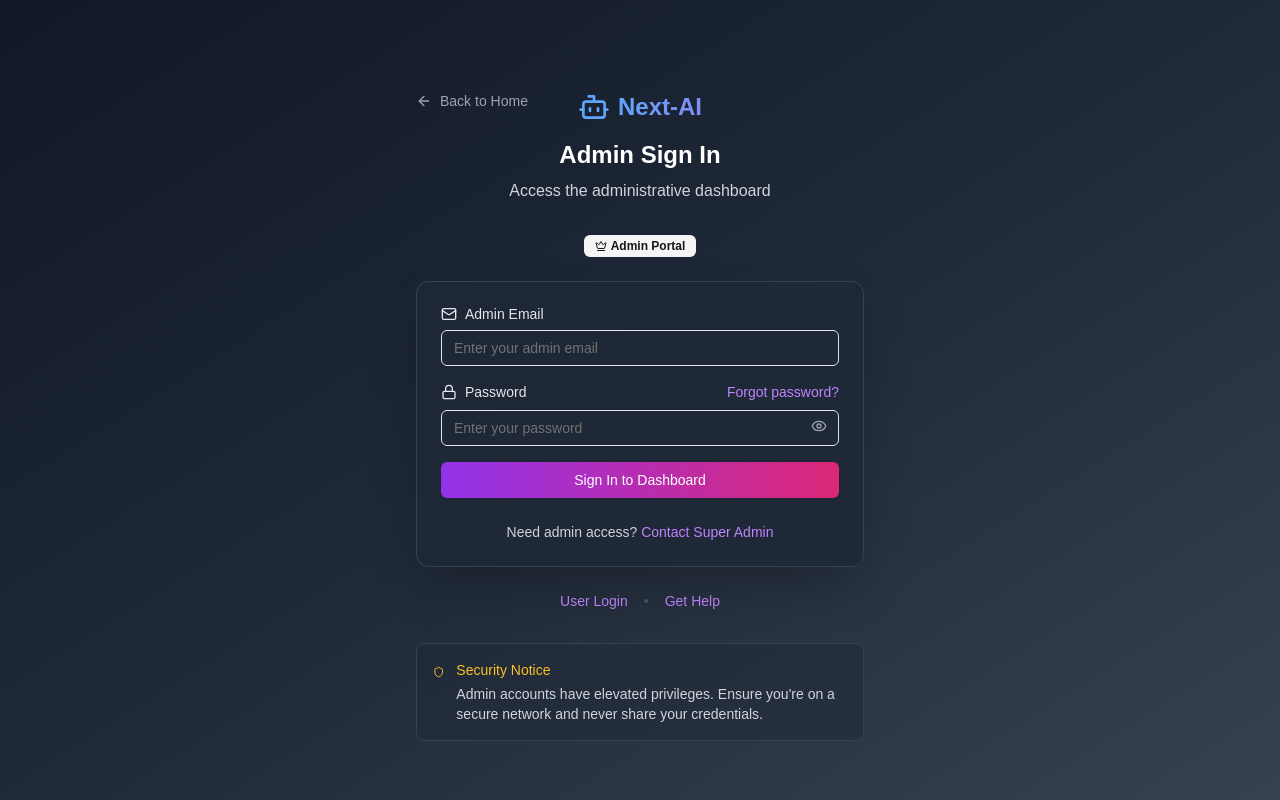
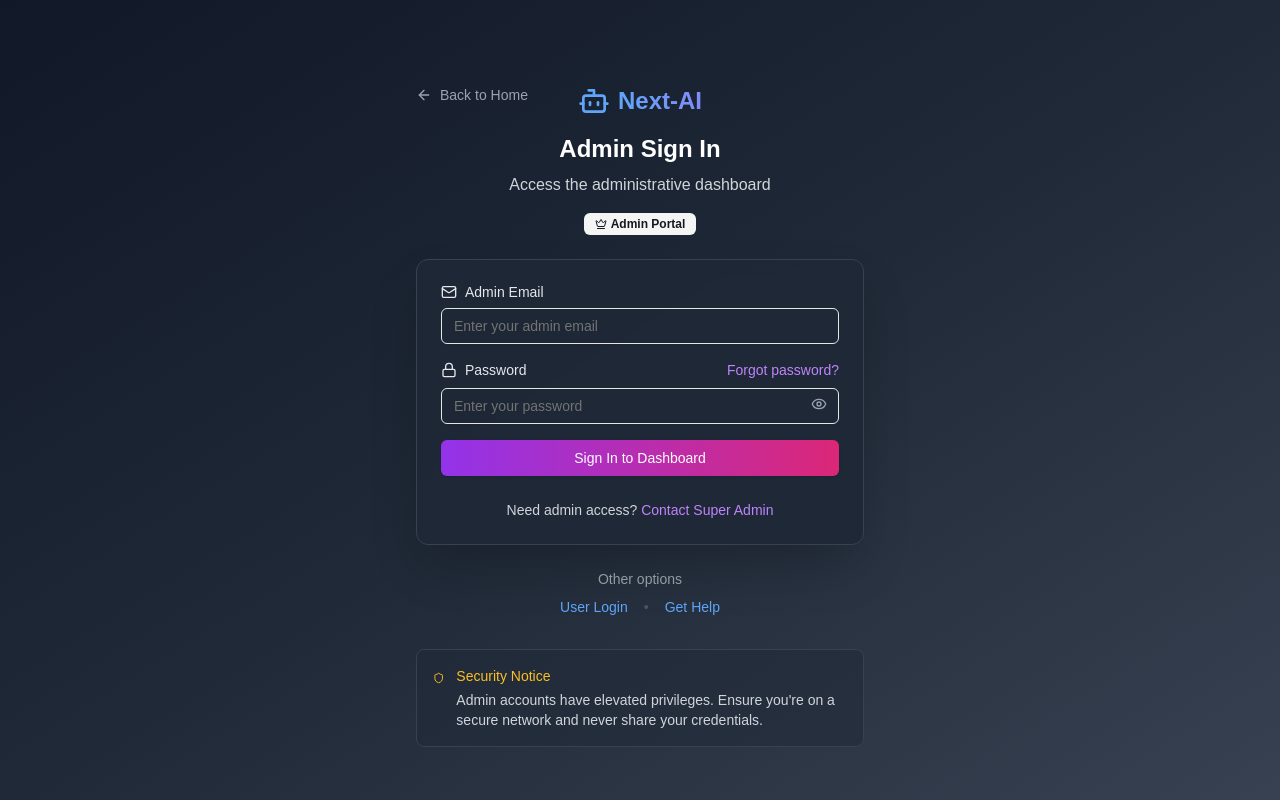
Before and after one commit to huzidev/next-ai, a Next.js app: page /auth/admin/signin in a window 1280 px wide. Built offline with nearby package versions, Linux system fonts and the light colour scheme.

Commit message:
auth cards components

```diff
--- /dev/null
+++ b/src/components/auth/AuthFooter.tsx
@@ -0,0 +1,38 @@
+import Link from "next/link";
+
+interface AuthFooterProps {
+  helpText?: string;
+  links?: Array<{
+    href: string;
+    text: string;
+  }>;
+}
+
+export default function AuthFooter({
+  helpText = "Need help?",
+  links = [
+    { href: "/support", text: "Contact Support" },
+    { href: "/auth/admin/signin", text: "Admin Login" }
+  ]
+}: AuthFooterProps) {
+  return (
+    <div className="mt-6 text-center">
+      <p className="text-sm text-gray-400 mb-2">{helpText}</p>
+      <div className="space-x-4 text-sm">
+        {links.map((link, index) => (
+          <span key={link.href}>
+            <Link
+              href={link.href}
+              className="text-blue-400 hover:text-blue-300 transition-colors"
+            >
+              {link.text}
+            </Link>
+            {index < links.length - 1 && (
+              <span className="text-gray-600 ml-4">•</span>
+            )}
+          </span>
+        ))}
+      </div>
+    </div>
+  );
+}
--- a/src/components/auth/AuthHeader.tsx
+++ b/src/components/auth/AuthHeader.tsx
@@ -15,7 +15,7 @@ export default function AuthHeader({
   backText = "Back to Home"
 }: AuthHeaderProps) {
   return (
-    <div className="text-center mb-8 relative">
+    <div className="text-center mb-4 relative">
       <div className="absolute top-0 left-0">
         <Link href={backHref} className="inline-flex items-center space-x-2 text-gray-400 hover:text-gray-200 transition-colors">
           <ArrowLeft className="h-4 w-4" />
--- a/src/pages/auth/admin/forgot-password/index.tsx
+++ b/src/pages/auth/admin/forgot-password/index.tsx
@@ -1,4 +1,5 @@
 import * as ENDPOINTS from "@/api/auth/admin/endpoints";
+import AuthFooter from "@/components/auth/AuthFooter";
 import AuthHeader from "@/components/auth/AuthHeader";
 import { Badge } from "@/components/ui/badge";
 import { Button } from "@/components/ui/button";
@@ -117,18 +118,12 @@ export default function AdminForgotPassword() {
         </Card>
 
         {/* Additional Options */}
-        <div className="mt-6 text-center">
-          <p className="text-sm text-gray-400 mb-2">Need help?</p>
-          <div className="space-x-4 text-sm">
-            <Link href="/auth/user/signin" className="text-purple-400 hover:text-purple-300 transition-colors">
-              User Login
-            </Link>
-            <span className="text-gray-600">•</span>
-            <Link href="/support" className="text-purple-400 hover:text-purple-300 transition-colors">
-              Contact Support
-            </Link>
-          </div>
-        </div>
+        <AuthFooter
+          links={[
+            { href: "/auth/user/signin", text: "User Login" },
+            { href: "/support", text: "Contact Support" }
+          ]}
+        />
 
         {/* Security Notice */}
         <div className="mt-6 p-4 bg-gray-800/50 rounded-lg border border-gray-700">
--- a/src/pages/auth/admin/signin/index.tsx
+++ b/src/pages/auth/admin/signin/index.tsx
@@ -1,3 +1,4 @@
+import AuthFooter from "@/components/auth/AuthFooter";
 import AuthHeader from "@/components/auth/AuthHeader";
 import { Badge } from "@/components/ui/badge";
 import { Button } from "@/components/ui/button";
@@ -162,20 +163,14 @@ export default function AdminSignin() {
           </CardContent>
         </Card>
 
-        {/* Additional Options */}
-        <div className="mt-6 text-center">
-          <div className="space-x-4 text-sm">
-            <Link href="/auth/user/signin" className="text-purple-400 hover:text-purple-300 transition-colors">
-              User Login
-            </Link>
-            <span className="text-gray-600">•</span>
-            <Link href="/support" className="text-purple-400 hover:text-purple-300 transition-colors">
-              Get Help
-            </Link>
-          </div>
-        </div>
+        <AuthFooter
+          helpText="Other options"
+          links={[
+            { href: "/auth/user/signin", text: "User Login" },
+            { href: "/support", text: "Get Help" }
+          ]}
+        />
 
-        {/* Security Notice */}
         <div className="mt-8 p-4 bg-gray-800/50 rounded-lg border border-gray-700">
           <div className="flex items-start space-x-3">
             <Shield className="h-5 w-5 text-amber-400 mt-0.5" />
--- a/src/pages/auth/user/signin/index.tsx
+++ b/src/pages/auth/user/signin/index.tsx
@@ -1,3 +1,4 @@
+import AuthFooter from "@/components/auth/AuthFooter";
 import AuthHeader from "@/components/auth/AuthHeader";
 import { Button } from "@/components/ui/button";
 import { Card, CardContent } from "@/components/ui/card";
@@ -154,18 +155,7 @@ export default function UserSignin() {
         </Card>
 
         {/* Additional Options */}
-        <div className="mt-6 text-center">
-          <p className="text-sm text-gray-400 mb-2">Need help?</p>
-          <div className="space-x-4 text-sm">
-            <Link href="/support" className="text-blue-400 hover:text-blue-300 transition-colors">
-              Contact Support
-            </Link>
-            <span className="text-gray-600">•</span>
-            <Link href="/auth/admin/signin" className="text-blue-400 hover:text-blue-300 transition-colors">
-              Admin Login
-            </Link>
-          </div>
-        </div>
+        <AuthFooter />
       </div>
     </div>
   );
```
